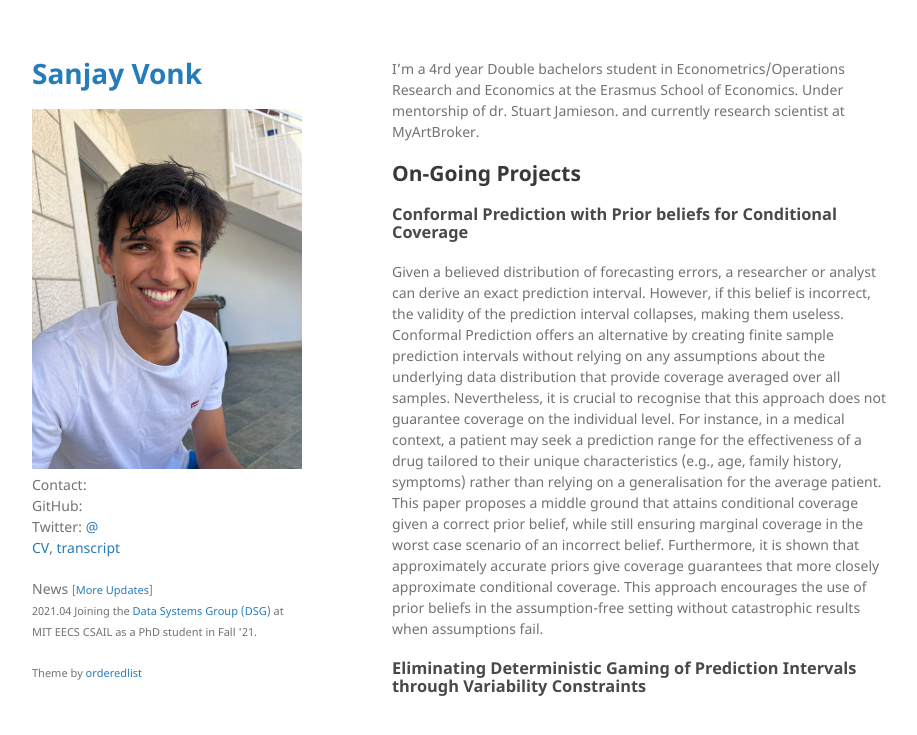
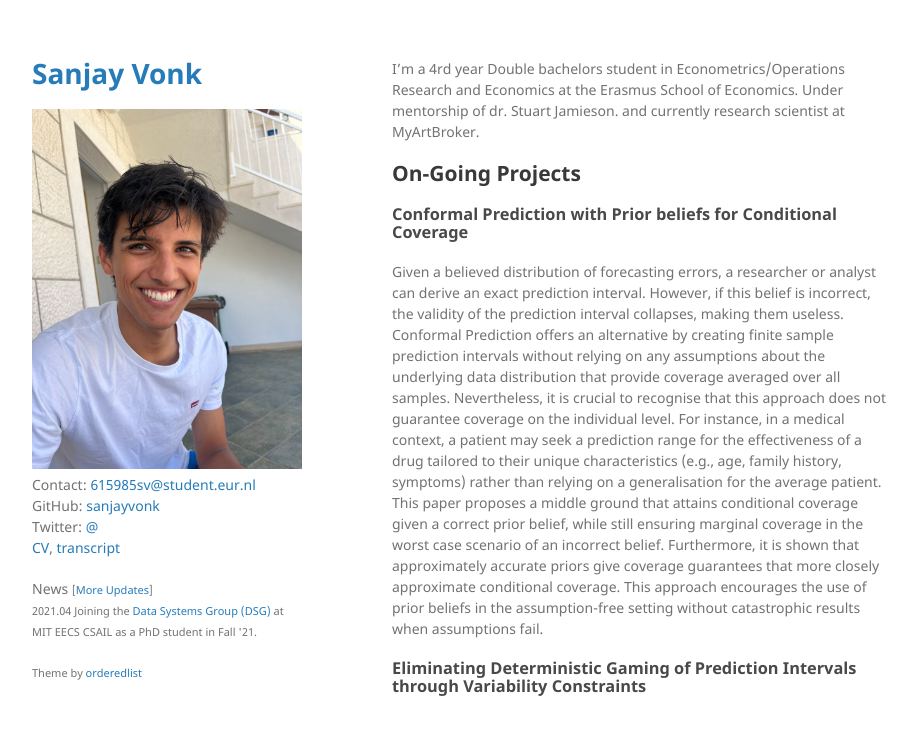
Before and after one commit to sanjayvonk/sanjayvonk.github.io, a Jekyll site: the page built from index.md, in a window 1280 px wide. Shown: the top 735 px of the page, without its empty margins (178-1095 px from the left). Built offline with Jekyll 4.4.1, drawn with Linux system fonts in a browser that asks for light colours.

Commit message:
Update _config.yml

```diff
--- a/_config.yml
+++ b/_config.yml
@@ -1,5 +1,7 @@
 title: Sanjay Vonk
 logo: /assets/img/headshot.jpeg
+email: 615985sv@student.eur.nl
+github_username: sanjayvonk
 #description: Minimal is a theme for GitHub Pages.
 show_downloads: false
 google_analytics:
```
